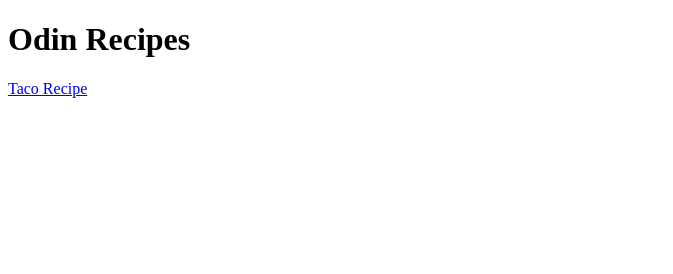
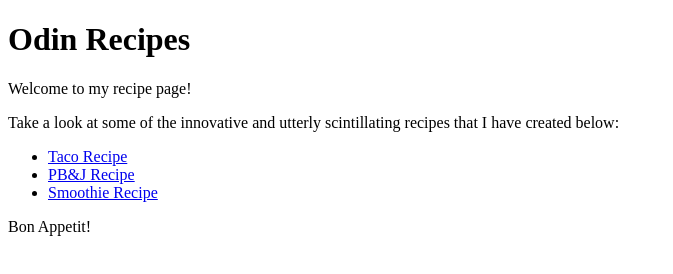
Before and after one commit to tommyrey7/odin-recipes, a plain HTML site: page recipes/index.html in a window 1280 px wide. Shown: the whole page, without its empty margins (0-673 px from the left). Drawn offline with Linux system fonts and the light colour scheme.

Commit message:
Add body and links to pbj.html and smoothie.html
create links to the new recipe pages and add a bit
off body paragraphs to make it a bit more enjoyable

```diff
--- a/recipes/index.html
+++ b/recipes/index.html
@@ -8,6 +8,23 @@
 <body>
     <h1>Odin Recipes</h1>
 
-    <a href="./tacos.html">Taco Recipe</a>
+    <p>Welcome to my recipe page!</p>
+
+    <p>Take a look at some of the innovative and utterly scintillating recipes that I have created below:</p>
+
+        <Ul>
+            <li>
+                <a href="./tacos.html">Taco Recipe</a>
+            </li>
+            <li>
+                <a href="./pbj.html">PB&J Recipe</a>
+            </li>
+            <li>
+                <a href="./smoothie.html">Smoothie Recipe</a>
+            </li>
+
+        </Ul>
+
+    <p>Bon Appetit!</p>
 </body>
 </html>
```
